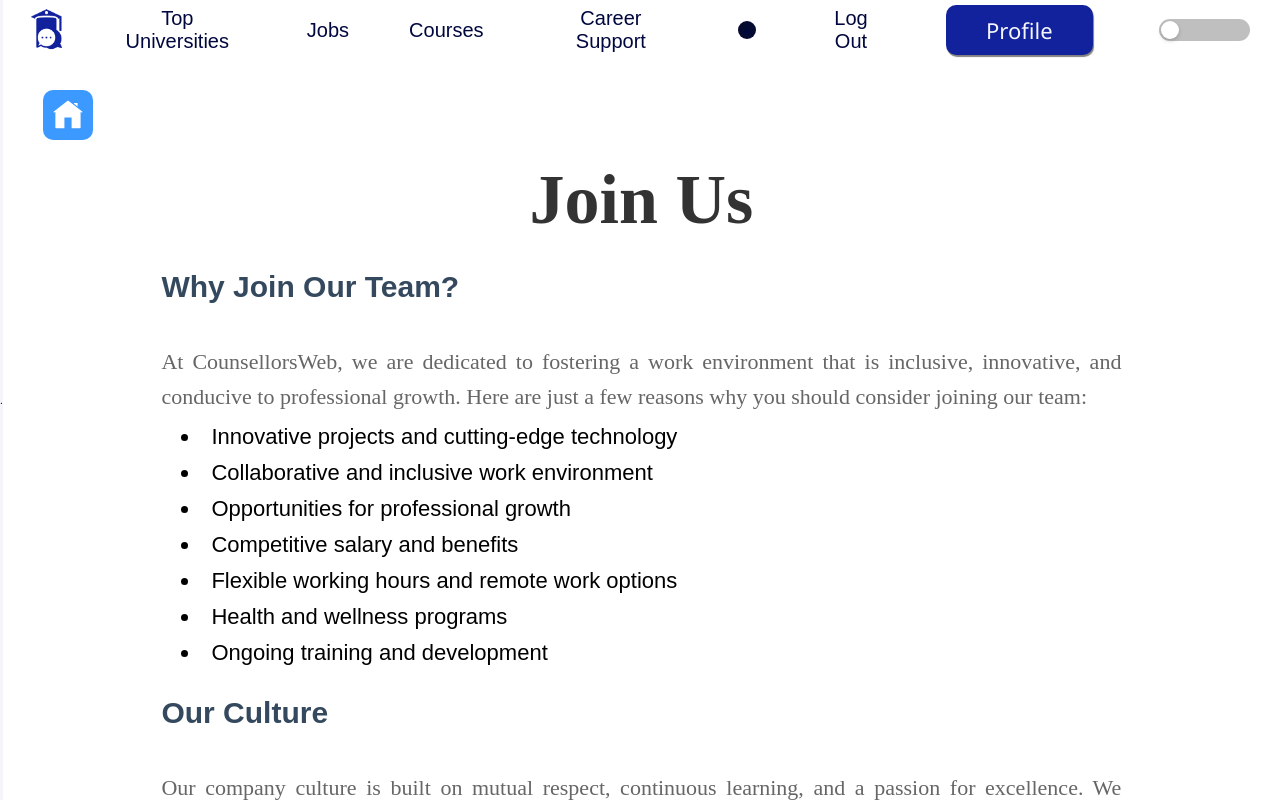
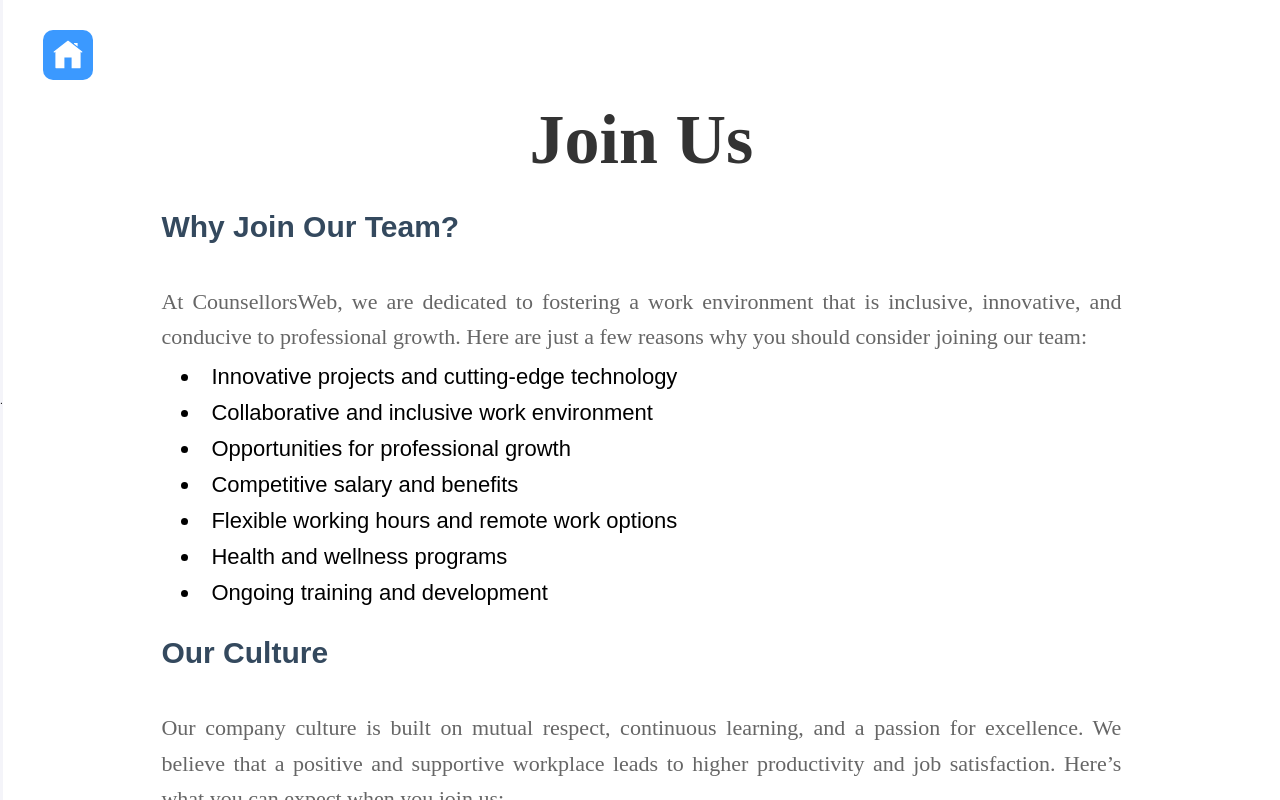
Before and after one commit to Counselllor/Counsellor-Web, a React (Vite) app: page /join-us in a window 1280 px wide. Built offline with nearby package versions, Linux system fonts and the light colour scheme; a web font is replaced by a local one.

Commit message:
Removed the navbar

```diff
--- a/src/components/Joinus/JoinUs.jsx
+++ b/src/components/Joinus/JoinUs.jsx
@@ -3,74 +3,12 @@ import "./Joinus.css";
 import { Link } from "react-router-dom";
 import Footer from "../Footer/Footer";
 import BackToHomeButton from "../backtohome";
-import Logo from "../../assets/logo.webp";
 
-import { useNavigate, useLocation } from "react-router-dom";
-import { ThemeContext } from '../../App';
-import { Switch } from 'antd';
-import { useCallback, useContext, useEffect, useState } from "react";
+import { useNavigate } from "react-router-dom";
 
 const JoinUs = () => {
-  const navigate = useNavigate();
-  let [cookies,setCookies]=useState(true)
-  let [hyperlink,setHyperlink]=useState(false)
-  let [iframe,setIframe]=useState(false)
-
-    const { theme, toggleTheme } = useContext(ThemeContext);
-    const [fix, setFix] = useState(false);
-    const [menuOpen, setMenuOpen] = useState(false);
-    const handleThemeChange = useCallback(() => {
-      toggleTheme();
-    }, [toggleTheme]);
-    const toggleMenu = useCallback(() => {
-      setMenuOpen((prevMenuOpen) => !prevMenuOpen);
-    }, []);
-    const handleSignOut = useCallback(() => {
-      signOut(auth)
-        .then(() => {
-          setTimeout(() => {
-            navigate("/");
-          }, 1000);
-        })
-        .catch((err) => {
-          toast.error(err.message, {
-            className: "toast-message",
-          });
-        });
-    }, [navigate]);
   return (
     <>
-
-    <nav className={`navbar ${fix ? 'fixed' : ''}`}>
-    <div className="logo">
-      <img src={Logo} alt="Logo" />
-    </div>
-    <div className={`menu ${menuOpen ? "show" : ""}`}>
-      <ul>
-        <li><a href="/topuniversities">Top Universities</a></li>
-        <li><a href="/jobs">Jobs</a></li>
-        <li><a href="./courses">Courses</a></li>
-        <li><a href="./careersupport">Career Support</a></li>
-        <li className='dot'><a href="error">•</a></li>
-        <li><a href="/" onClick={handleSignOut}>Log Out</a></li>
-        <li><a href="./profile"><button className='profile_btn'>Profile</button></a></li>
-        <li>
-          <Switch
-            style={{ backgroundColor: theme === "dark" ? "#000000" : "" }}
-            onChange={handleThemeChange}
-            checked={theme === "dark"}
-            checkedChildren="Dark Mode"
-            unCheckedChildren="Light Mode"
-          />
-        </li>
-      </ul>
-    </div>
-    <div className="hamburger" onClick={toggleMenu}>
-      <div className={`bar ${menuOpen ? 'open' : ''}`} />
-      <div className={`bar ${menuOpen ? 'open' : ''}`} />
-      <div className={`bar ${menuOpen ? 'open' : ''}`} />
-    </div>
-  </nav>
   <BackToHomeButton />
     <div>
 
--- a/src/components/Terms/Terms.jsx
+++ b/src/components/Terms/Terms.jsx
@@ -1,44 +1,12 @@
 import "./Terms.css";
-import { Link } from "react-router-dom";
 import Footer from "../Footer/Footer";
 import BackToHomeButton from '../backtohome';
-import Logo from "../../assets/logo.webp";
 
-import { useNavigate, useLocation } from "react-router-dom";
-import { ThemeContext } from '../../App';
-import { Switch } from 'antd';
 import { useCallback, useContext, useEffect, useState } from "react";
 
 
 const Terms = () => {
-  const navigate = useNavigate();
-let [cookies,setCookies]=useState(true)
-let [hyperlink,setHyperlink]=useState(false)
-let [iframe,setIframe]=useState(false)
 
-  const { theme, toggleTheme } = useContext(ThemeContext);
-  const [fix, setFix] = useState(false);
-  const [menuOpen, setMenuOpen] = useState(false);
-  const handleSignOut = useCallback(() => {
-    signOut(auth)
-      .then(() => {
-        setTimeout(() => {
-          navigate("/");
-        }, 1000);
-      })
-      .catch((err) => {
-        toast.error(err.message, {
-          className: "toast-message",
-        });
-      });
-  }, [navigate]);
-
-  const handleThemeChange = useCallback(() => {
-    toggleTheme();
-  }, [toggleTheme]);
-  const toggleMenu = useCallback(() => {
-    setMenuOpen((prevMenuOpen) => !prevMenuOpen);
-  }, []);
   const setFixed = useCallback(() => {
     if (window.scrollY > 0) {
       setFix(true);
@@ -54,36 +22,7 @@ let [iframe,setIframe]=useState(false)
   }, [setFixed]);
   return (
     <>
-    <nav className={`navbar ${fix ? 'fixed' : ''}`}>
-    <div className="logo">
-      <img src={Logo} alt="Logo" />
-    </div>
-    <div className={`menu ${menuOpen ? "show" : ""}`}>
-      <ul>
-        <li><a href="/topuniversities">Top Universities</a></li>
-        <li><a href="/jobs">Jobs</a></li>
-        <li><a href="./courses">Courses</a></li>
-        <li><a href="./careersupport">Career Support</a></li>
-        <li className='dot'><a href="error">•</a></li>
-        <li><a href="/" onClick={handleSignOut}>Log Out</a></li>
-        <li><a href="./profile"><button className='profile_btn'>Profile</button></a></li>
-        <li>
-          <Switch
-            style={{ backgroundColor: theme === "dark" ? "#000000" : "" }}
-            onChange={handleThemeChange}
-            checked={theme === "dark"}
-            checkedChildren="Dark Mode"
-            unCheckedChildren="Light Mode"
-          />
-        </li>
-      </ul>
-    </div>
-    <div className="hamburger" onClick={toggleMenu}>
-      <div className={`bar ${menuOpen ? 'open' : ''}`} />
-      <div className={`bar ${menuOpen ? 'open' : ''}`} />
-      <div className={`bar ${menuOpen ? 'open' : ''}`} />
-    </div>
-  </nav>
+
     <BackToHomeButton />
 
       {/* breadcrumb */}
```
